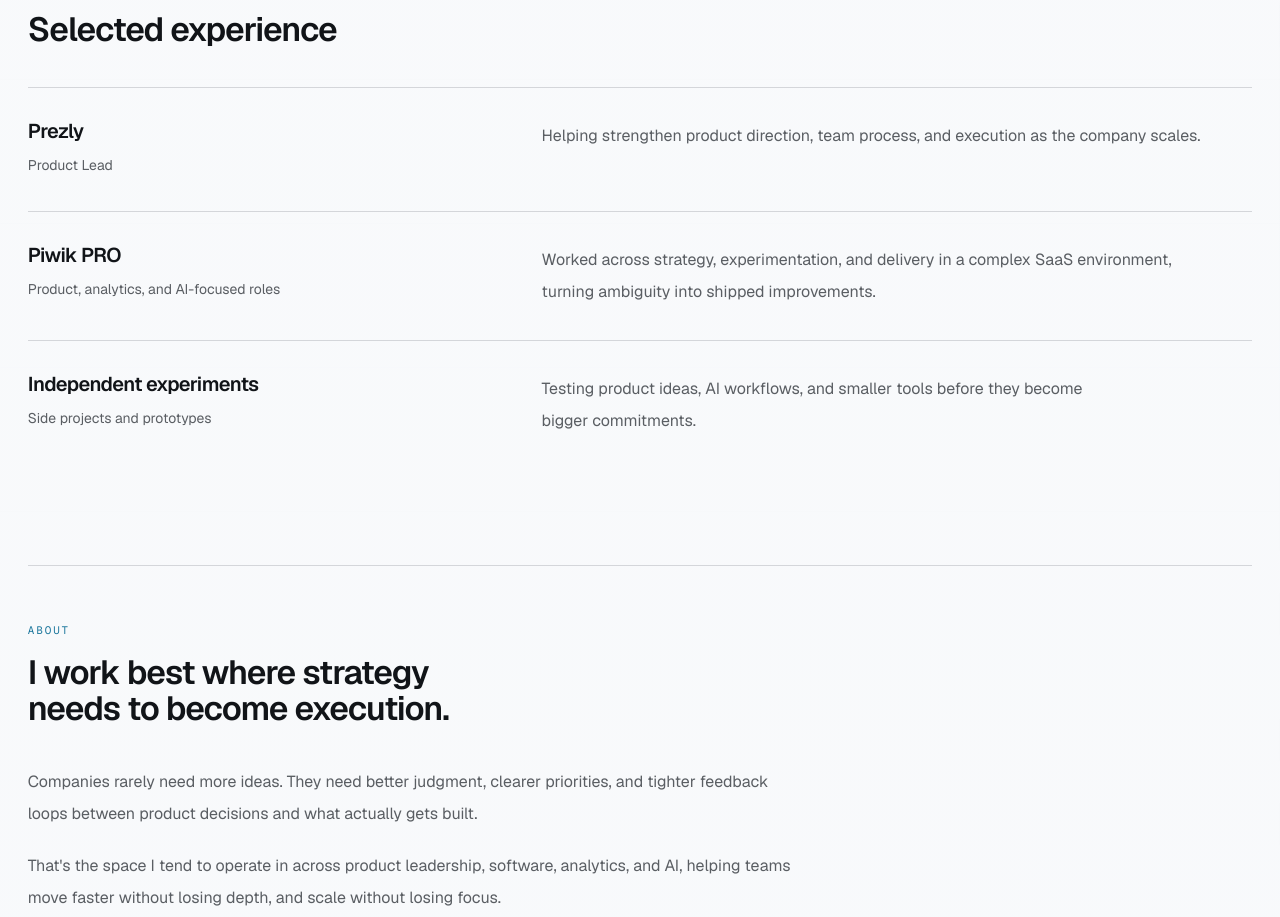
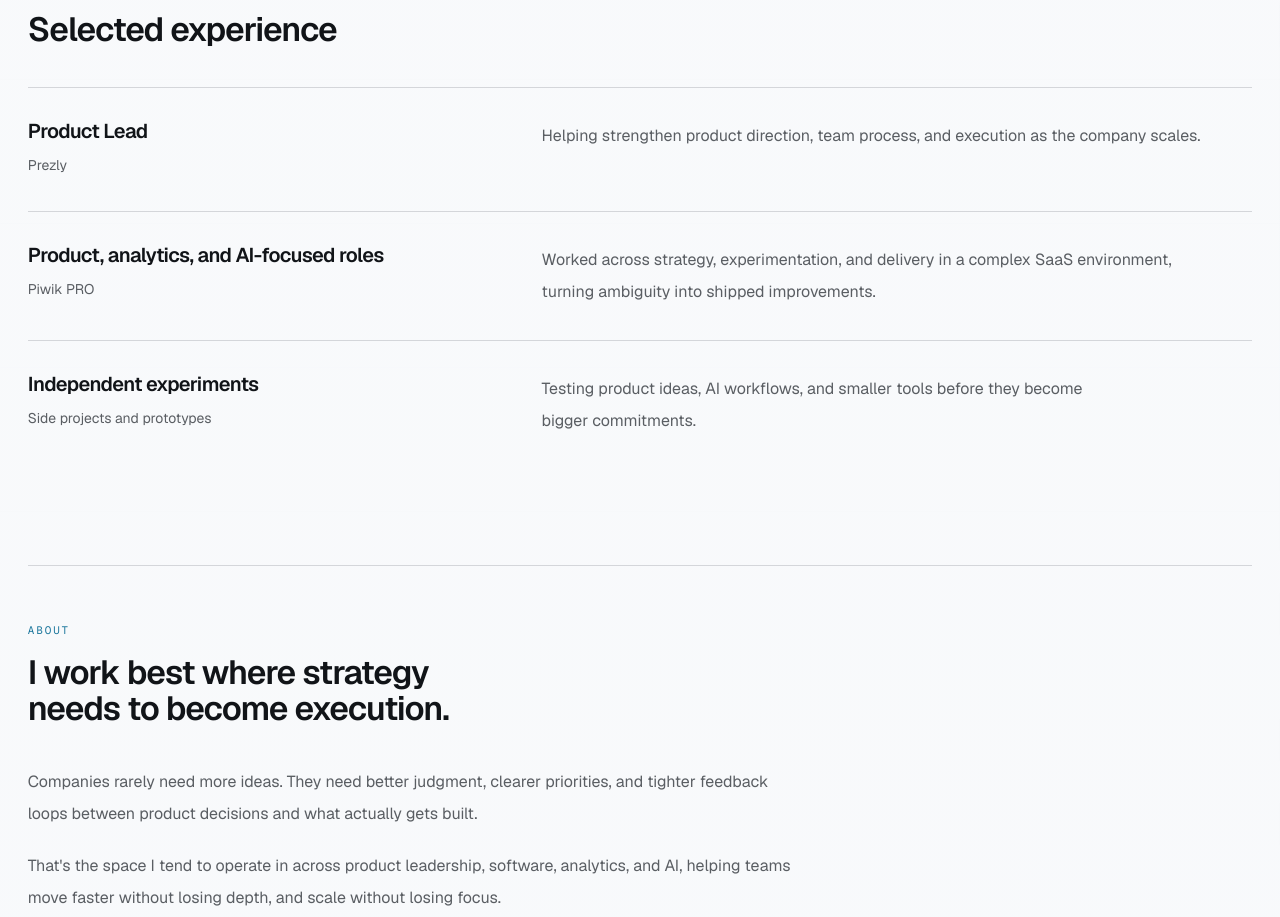
Before and after one commit to harmasz/0xf000h.dev, a Next.js app: page / in a window 1280 px wide. Shown: the part 1360-2277 px from the top of the page. Built offline with nearby package versions, Linux system fonts and the light colour scheme.

Commit message:
fix: correct portfolio role labels

```diff
--- a/app/page.tsx
+++ b/app/page.tsx
@@ -98,14 +98,14 @@
 
 const experienceItems: ReadonlyArray<ExperienceItem> = [
   {
-    role: "Prezly",
-    organization: "Product Lead",
+    role: "Product Lead",
+    organization: "Prezly",
     summary:
       "Helping strengthen product direction, team process, and execution as the company scales.",
   },
   {
-    role: "Piwik PRO",
-    organization: "Product, analytics, and AI-focused roles",
+    role: "Product, analytics, and AI-focused roles",
+    organization: "Piwik PRO",
     summary:
       "Worked across strategy, experimentation, and delivery in a complex SaaS environment, turning ambiguity into shipped improvements.",
   },
```
